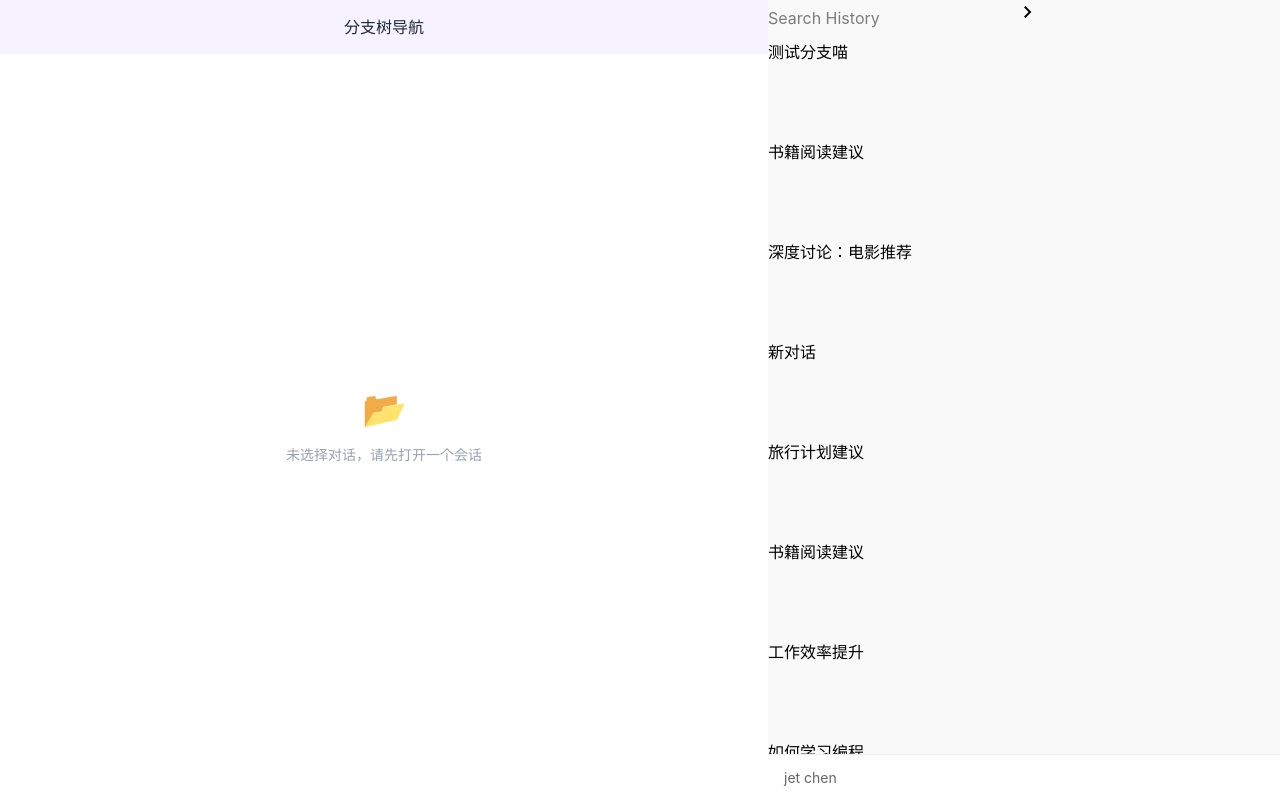
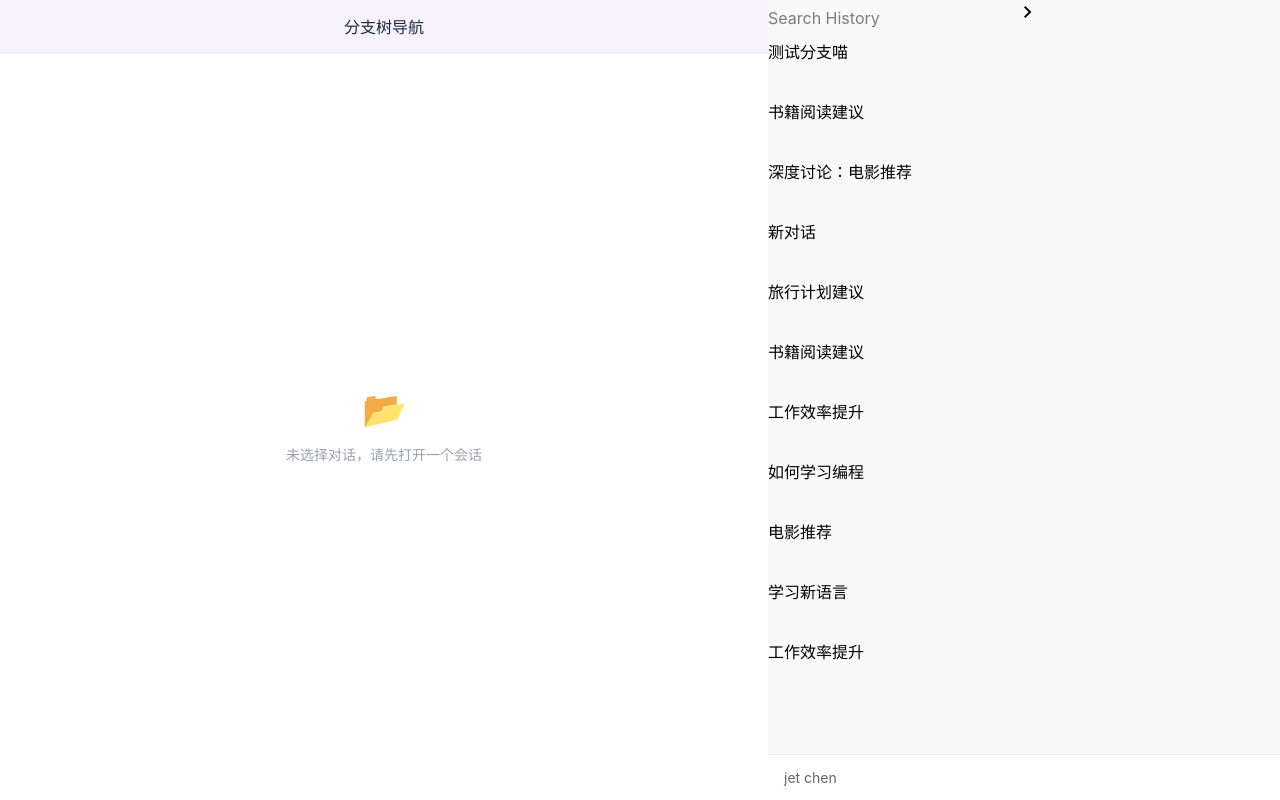
Before and after one commit to jet-isnt-haha/Jchat, a React (Vite) app: page /history in a window 1280 px wide. Built offline with nearby package versions, Linux system fonts and the light colour scheme; no server answers; a web font is replaced by a local one.

Commit message:
feat(typescript): 初步实现自定义虚拟列表以渲染历史记录session

```diff
--- /dev/null
+++ b/src/components/common/VirtualizedList.tsx
@@ -0,0 +1,76 @@
+//自定义虚拟列表组件
+import { useState } from 'react';
+
+interface VirtualizedListProps {
+	itemCount: number;
+	itemSize: number;
+	height: number;
+	overscan?: number;
+	itemKey?: (index: number) => string;
+	className?: string;
+	children: (args: {
+		index: number;
+		style: React.CSSProperties;
+	}) => React.ReactNode;
+}
+
+const VirtualizedList = ({
+	itemCount,
+	itemSize,
+	height,
+	overscan = 2,
+	itemKey,
+	children: Child
+}: VirtualizedListProps) => {
+	const [scrollOffset, setScrollOffset] = useState(0);
+	const handleScroll = (e: React.UIEvent<HTMLDivElement>) => {
+		const { scrollTop } = e.currentTarget;
+		setScrollOffset(scrollTop);
+	};
+
+	const generateCurrentChildren = () => {
+		const startIndex = Math.floor(scrollOffset / itemSize);
+
+		//上缓冲区起始索引
+		const finalStartIndex = Math.max(0, startIndex - overscan);
+
+		//可视区域最大元素数
+		const visibleNum = Math.ceil(height / itemSize);
+
+		//下缓冲区结束索引
+		const endIndex = Math.min(visibleNum + startIndex + overscan, itemCount);
+
+		const items: React.ReactNode[] = [];
+
+		for (let i = finalStartIndex; i < endIndex; ++i) {
+			const itemStyle: React.CSSProperties = {
+				position: 'absolute',
+				top: itemSize * i,
+				height: itemSize,
+				width: '100%',
+				willChange: 'transform'
+			};
+			items.push(
+				<Child style={itemStyle} index={i} key={itemKey ? itemKey(i) : i} />
+			);
+		}
+		return items;
+	};
+
+	return (
+		<div
+			className=" w-full  overflow-y-auto scrollbar-thin scrollbar-thumb-[#ddd3f9] scrollbar-track-transparent "
+			style={{ height }}
+			onScroll={handleScroll}
+		>
+			<div
+				className="w-full relative"
+				style={{ height: `${(itemCount + 1) * itemSize}px` }}
+			>
+				{generateCurrentChildren()}
+			</div>
+		</div>
+	);
+};
+
+export default VirtualizedList;
--- a/src/components/history/HistoryBody.tsx
+++ b/src/components/history/HistoryBody.tsx
@@ -1,54 +1,27 @@
 import ChatSession from './ChatSession';
-import { useRowVirtualizer } from '@/hooks/useRowVirtualizer';
 import SessionModal from './SessionModal';
 import { useShowModal } from '@/hooks/useShowModal';
-import { useAppConfig, useTexts } from '@/hooks/useConfig';
+import { useTexts } from '@/hooks/useConfig';
 import { useChatStore } from '@/store';
 import { useTouchController } from '@/hooks/useTouchController';
+import VirtualizedList from '../common/VirtualizedList';
+import { useCallback } from 'react';
 
 const HistoryBody = () => {
 	const { sessions: chatSessions, searchedSessions } = useChatStore();
-	const { virtualization } = useAppConfig();
 	const { messages } = useTexts();
-	const { rowVirtualizer, parentRef } = useRowVirtualizer({
-		count: chatSessions.length,
-		estimateSize: virtualization.estimatedItemSize
-	});
 	const sessionList = searchedSessions || chatSessions;
 	const { showModal, closeModal, selectedId, openModal } = useShowModal();
 	const { handleTouchEnd, handleTouchStart, handleTouchMove } =
 		useTouchController();
-
-	return (
-		<main
-			className="history-body"
-			ref={parentRef}
-			style={{ height: `${rowVirtualizer.getTotalSize()}px` }}
-		>
-			{sessionList.length > 0 ? (
-				rowVirtualizer.getVirtualItems().map((virtualItem) => {
-					if (
-						virtualItem.index < 0 ||
-						virtualItem.index >= sessionList.length
-					) {
-						return null;
-					}
-
-					const session = sessionList[virtualItem.index];
-
-					// 只在session有效时渲染组件
-					if (!session) {
-						return null;
-					}
-
+	const Row = useCallback(
+		({ style, index }: { style: React.CSSProperties; index: number }) => {
+			const session = sessionList[index];
 			return (
 				<ChatSession
+					style={style}
 					session={session}
-							style={{
-								height: `${virtualItem.size}px`,
-								transform: `translateY(${virtualItem.start}px)`
-							}}
-							key={virtualItem.key}
+					key={session.id}
 					onTouchStart={handleTouchStart(() => {
 						openModal(session.id);
 					})}
@@ -59,7 +32,21 @@ const HistoryBody = () => {
 					}}
 				/>
 			);
-				})
+		},
+		[sessionList, handleTouchStart, handleTouchMove, handleTouchEnd, openModal]
+	);
+	return (
+		<main className="history-body min-h-screen overflow-hidden">
+			{sessionList.length > 0 ? (
+				<VirtualizedList
+					itemCount={sessionList.length}
+					itemSize={60}
+					height={667}
+					overscan={2}
+					itemKey={(i) => sessionList[i].id}
+				>
+					{Row}
+				</VirtualizedList>
 			) : (
 				<>{messages.noResults}</>
 			)}
--- a/src/hooks/useRowVirtualizer.ts
+++ b/src/hooks/useRowVirtualizer.ts
@@ -1,3 +1,5 @@
+//@tanstack/react-virtua虚拟列表
+
 import { useVirtualizer } from '@tanstack/react-virtual';
 import { useRef } from 'react';
 
--- a/src/mocks/chatData.ts
+++ b/src/mocks/chatData.ts
@@ -337,7 +337,7 @@ export const mockChatSessions: ChatSession[] = [
 	generateSession(), // 普通会话
 	generateLongSession(), // 长对话会话
 	generateEmptySession(),
-	...generateMockSessions(10) // 额外3个随机会话
+	...generateMockSessions(1000) // 额外3个随机会话
 ];
 
 // 开发环境下的调试工具
--- a/src/styles/global.css
+++ b/src/styles/global.css
@@ -89,12 +89,8 @@ body {
 	@apply w-5 h-5 ml-2;
 }
 
-.history-body {
-	@apply flex flex-col gap-5 p-[25px_22px] min-h-screen h-[700px] overflow-y-auto  scrollbar-thin scrollbar-thumb-[#ddd3f9] scrollbar-track-transparent relative;
-}
-
 .session {
-	@apply absolute py-4 px-3 w-full top-0 left-0  bg-[#fff]  max-w-[100%] border-2 border-[#f6f2ff] flex items-center justify-between hover:bg-[#f6f2ff]/30;
+	@apply py-4 px-3 w-full left-0  bg-[#fff]  max-w-[100%] border-2 border-[#f6f2ff] flex items-center justify-between hover:bg-[#f6f2ff]/30;
 }
 
 .message-actions {
```
Lines whose indentation alone changed are shown as unchanged.
